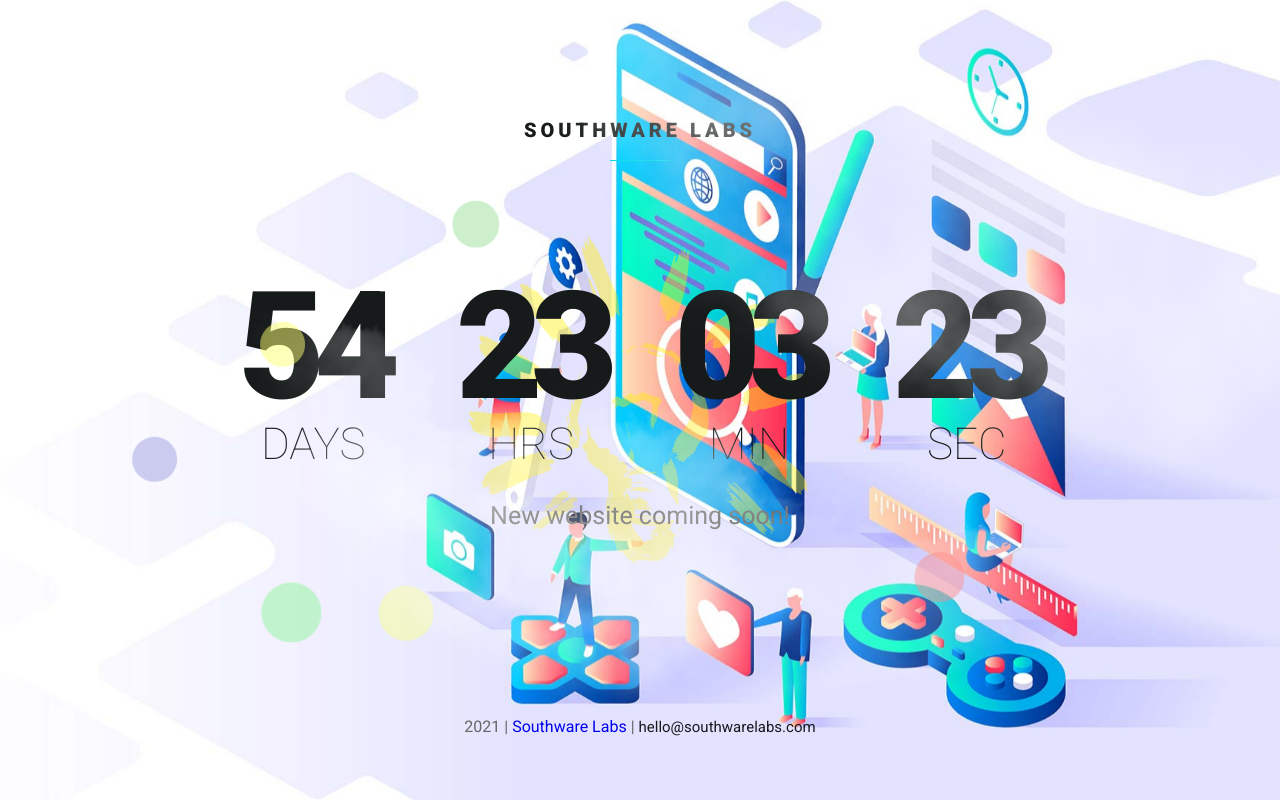
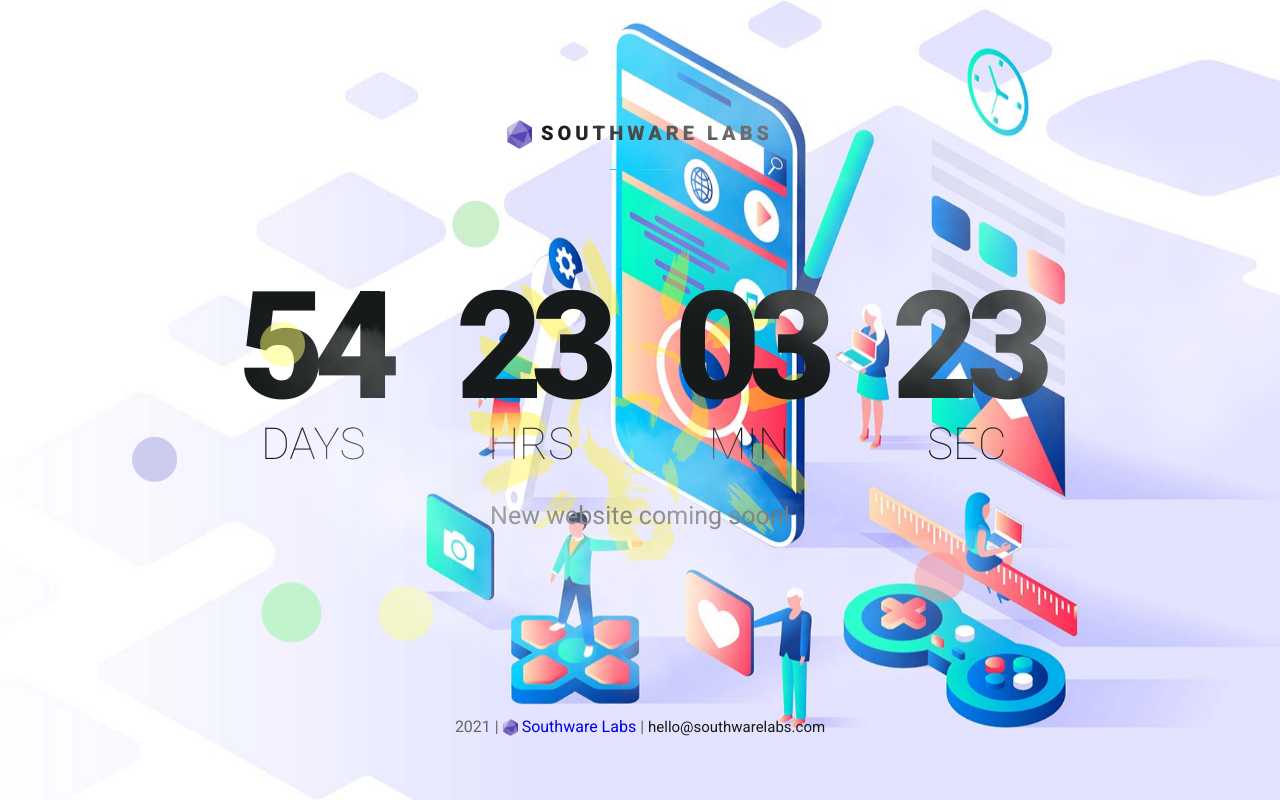
Before and after one commit to Southware-Labs/southware-labs-website, a plain HTML site: page index.html in a window 1280 px wide. Drawn offline with Linux system fonts and the light colour scheme.

Commit message:
Added: Southware Labs Logo

```diff
--- a/index.html
+++ b/index.html
@@ -32,7 +32,7 @@
       name="twitter:description"
     /> -->
 
-    <!-- <link href="favicon.png" rel="shortcut icon" type="image/png" /> -->
+    <link rel="icon" type="image/png" href="favicon.png" />
 
     <!-- CSS -->
     <link
@@ -76,7 +76,15 @@
 
         <li class="layer" data-depth="0.20">
           <div class="title">
-            <h2>SOUTHWARE LABS</h2>
+            <h2>
+              <img
+                src="favicon.png"
+                height="25px"
+                width="25px"
+                alt="Southware Labs Logo"
+              />
+              SOUTHWARE LABS
+            </h2>
             <span class="line"></span>
           </div>
         </li>
@@ -158,7 +166,16 @@
         <li class="layer" data-depth="0.20">
           <div class="contact">
             <span id="date-span">date</span> |
-            <a href="https://southwarelabs.com/"> Southware Labs</a> |
+            <a href="https://southwarelabs.com/"
+              ><img
+                src="favicon.png"
+                height="15px"
+                width="15px"
+                alt="Southware Labs Logo"
+              />
+              Southware Labs</a
+            >
+            |
             <a
               class="mail"
               href="mailto:hello@southwarelabs.com?subject=Hello%20Southware%20Labs!"
```
Also changed, not shown: favicon.png (added), images/Logo-large.png (added), images/Logo-medium.png (added), images/Logo-small.png (added).
